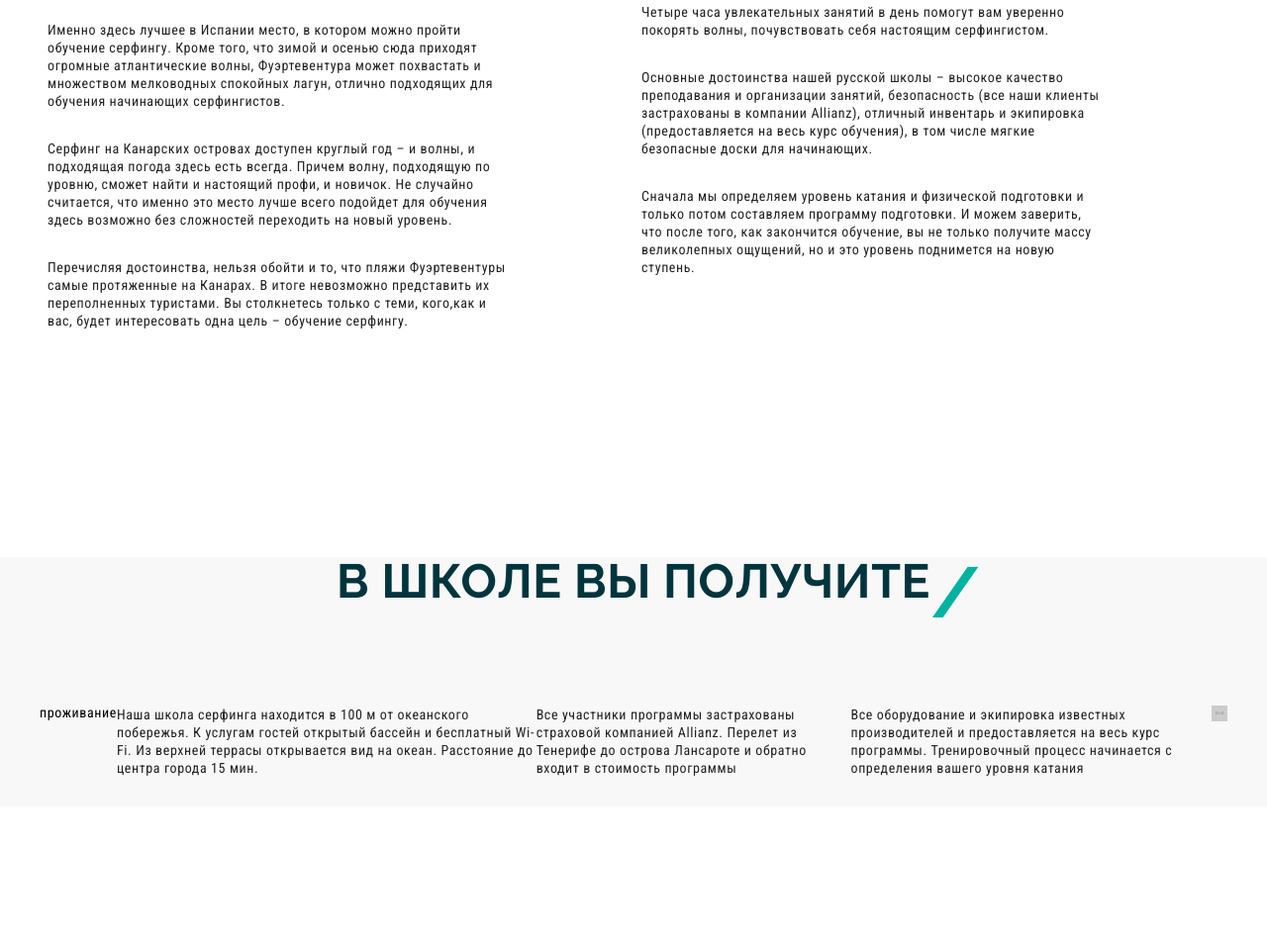
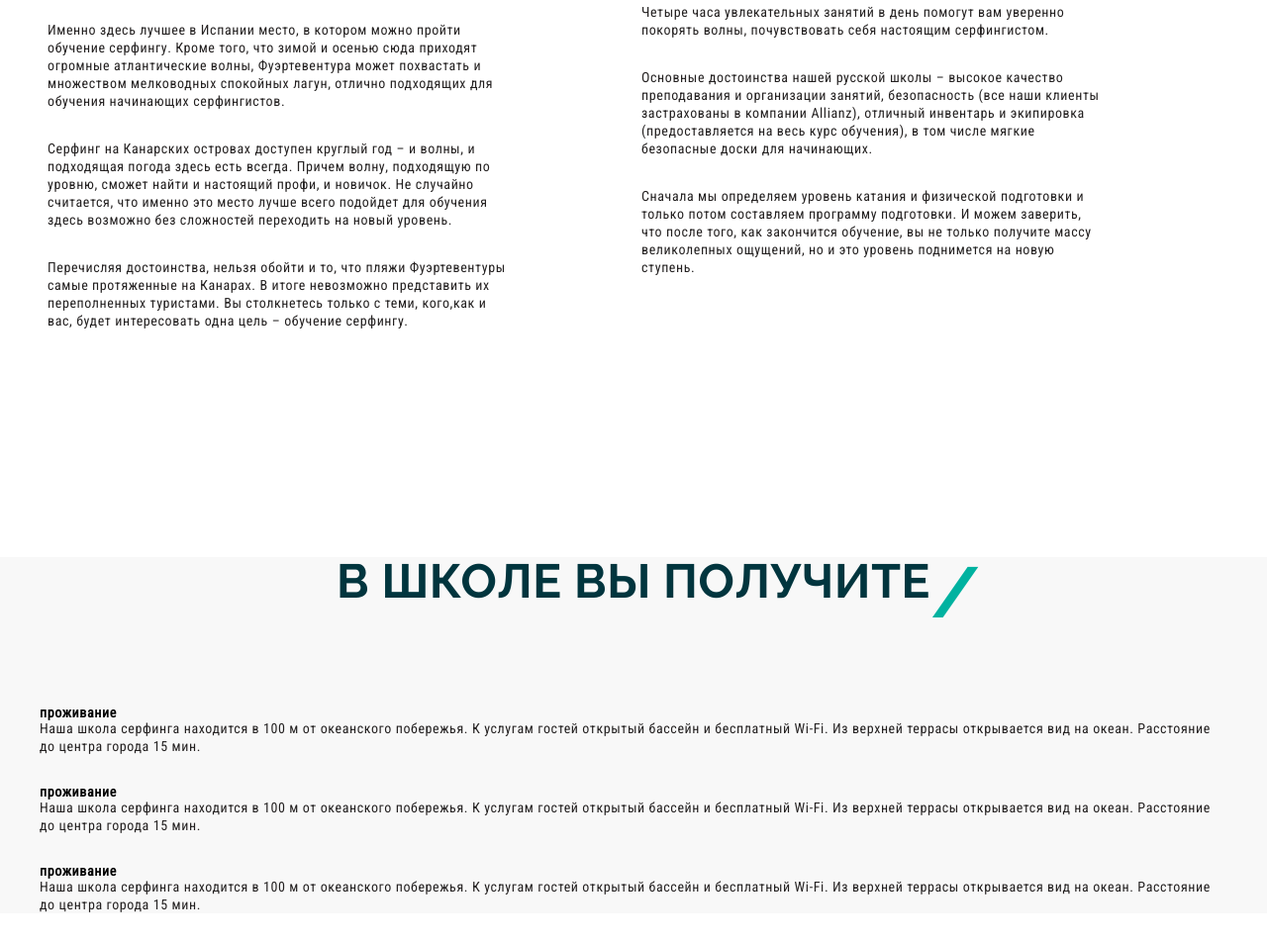
Before and after one commit to dimberd/0_to_1, a plain HTML site: page zadanie_4/index.html in a window 1280 px wide. Shown: the part 1242-2195 px from the top of the page at 99% size. Before the commit the page ends 2057 px from the top, so only its background shows below. Drawn offline with nearby package versions, Linux system fonts and the light colour scheme; placeholder pictures from the web are drawn by us; files whose address does not match are found by name.

Commit message:
<section class="onschool">

```diff
--- a/zadanie_4/css/style.css
+++ b/zadanie_4/css/style.css
@@ -6,6 +6,9 @@ body {
     letter-spacing: 0.6px;
     font-style: normal;
 }
+
+
+/* header */
 
 .container {
     max-width: 1220px;
@@ -68,7 +71,7 @@ body {
 .menu__list-link {
     font-size: 24px;
     align-items: flex-end;
-    color: #fff;
+    color: #FFF;
     transition: all .3s;
 }
 
@@ -95,8 +98,11 @@ body {
     padding-top: 19px;
 }
 
+
+/* about */
+
 .about {
-    background-color: #fff;
+    background-color: #FFF;
     max-height: 966px;
 }
 
@@ -153,22 +159,15 @@ p {
     line-height: 18px;
 }
 
-.ico {}
 
-.inner__ico {}
-
-.inner__info {}
-
-.inner__text {}
+/* onschool */
 
 .onschool {
     background-color: #F8F8F8;
     max-height: 953px;
 }
 
-.onschool__inner {}
-
-.title__onschool {
+.onschool__title {
     font-family: 'Raleway', sans-serif;
     margin-bottom: 102px;
     font-weight: 600;
@@ -180,7 +179,7 @@ p {
     position: relative;
 }
 
-.title__onschool::after {
+.onschool__title::after {
     content: "/";
     color: #00B2A0;
     max-width: 48px;
@@ -191,6 +190,10 @@ p {
     font-size: 72px;
 }
 
-.title__line {}
+.onschool__items {}
 
-.title {}
+.onschool__item-title {}
+
+.onschool__title-inner {}
+
+.onschool__item-text {}
--- a/zadanie_4/index.html
+++ b/zadanie_4/index.html
@@ -92,21 +92,29 @@
 
     <section class="onschool">
         <div class="container">
-            <h2 class="title__onschool">в школе вы получите</h2>
-            <div class="onschool__inner">
-                <div class="inner__info"></div>
-                <div class="inner__text">проживание
-                    <P>Наша школа серфинга находится в 100 м от океанского побережья. К услугам гостей открытый бассейн и бесплатный Wi-Fi. Из верхней террасы открывается вид на океан. Расстояние до центра города 15 мин.
+            <h2 class="onschool__title">в школе вы получите</h2>
+            <div class="onschool__items">
+                <div class="onschool__item-title">
+                    <h4 class="onschool__title-inner">проживание</h4>
+                    <P class="onschool__item-text">Наша школа серфинга находится в 100 м от океанского побережья. К услугам гостей открытый бассейн и бесплатный Wi-Fi. Из верхней террасы открывается вид на океан. Расстояние до центра города 15 мин.
                     </P>
-                    <p>Все участники программы застрахованы страховой компанией Allianz. Перелет из Тенерифе до острова Лансароте и обратно входит в стоимость программы</p>
-                    <p>Все оборудование и экипировка известных производителей и предоставляется на весь курс программы. Тренировочный процесс начинается с определения вашего уровня катания </p>
-                    <div class="inner__ico">
-                        <img class="ico" src="https://via.placeholder.com/50
+                </div>
+                <div class="onschool__item-title">
+                    <h4 class="onschool__title-inner">проживание</h4>
+                    <P class="onschool__item-text">Наша школа серфинга находится в 100 м от океанского побережья. К услугам гостей открытый бассейн и бесплатный Wi-Fi. Из верхней террасы открывается вид на океан. Расстояние до центра города 15 мин.
+                    </P>
+                </div>
+                <div class="onschool__item-title">
+                    <h4 class="onschool__title-inner">проживание</h4>
+                    <P class="onschool__item-text">Наша школа серфинга находится в 100 м от океанского побережья. К услугам гостей открытый бассейн и бесплатный Wi-Fi. Из верхней террасы открывается вид на океан. Расстояние до центра города 15 мин.
+                    </P>
+                </div>
 
-C/O https://placeholder.com/" alt="картинка синего цвета">
-                    </div>
-                </div>
+
             </div>
+
+
+
         </div>
     </section>
 
```
